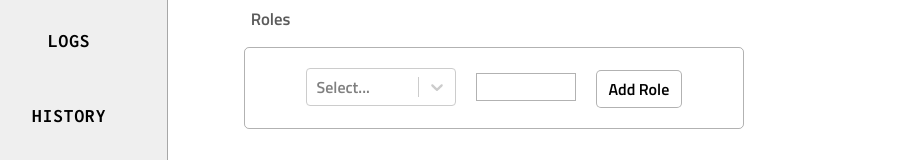
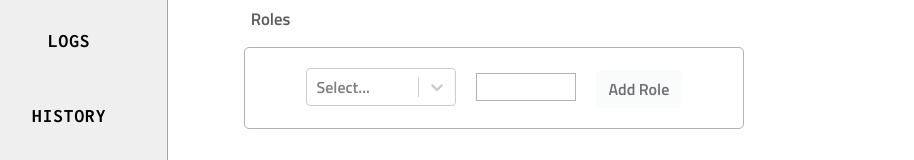
Before and after one commit to combatcovid19kgp/PPE_rationalizer_frontend, a React (Create React App) app: page /demand in a window 1280 px wide. Both pictures are taken after a click on the tab "OPD". Shown: the part 194-354 px from the top of the page, without its empty margins (14-928 px from the left). Built offline with nearby package versions, Linux system fonts and the light colour scheme.

Commit message:
added button functionality

```diff
--- a/src/component/demand/Role/role.css
+++ b/src/component/demand/Role/role.css
@@ -29,11 +29,13 @@
     margin: 0 10px;
 }
 
-.btn-outline-light:hover{
-    color: black;
-    border: rgb(38, 132, 255) solid 1px;
-    box-shadow: rgb(38, 132, 255) 0 0 0 1px ;
-}
+/*.btn-light:hover {*/
+/*    color: #212529;*/
+/*    background-color: #e2e6ea;*/
+/*    border: rgb(38, 132, 255) solid 1px;*/
+/*    box-shadow: rgb(38, 132, 255) 0 0 0 1px ;*/
+/*}*/
+
 
 .select-box{
     display: inline-block;
--- a/src/component/demand/Role/role.jsx
+++ b/src/component/demand/Role/role.jsx
@@ -29,7 +29,7 @@ class Role extends Component{
                 role : previousState.roleValue.value,
                 quantity : previousState.numValue,
             }],
-            roleValue: [],
+            roleValue: '',
             numValue: ''
         }))
     }
@@ -58,6 +58,7 @@ class Role extends Component{
                     </div>
             )
         });
+        let disabled = (this.state.numValue === '' || this.state.roleValue === '');
         return(
             <div className='flex-container'>
                 {cards}
@@ -68,7 +69,7 @@ class Role extends Component{
                     <div className='select-box1'>
                         <input type='Number' name='numValue' className='input' onChange={this.handleInput} value={this.state.numValue}/>
                     </div>
-                    <Button variant="outline-light" onClick={() =>this.handleClick()}>Add Role</Button>
+                    <Button variant="light" onClick={() =>this.handleClick()} disabled={disabled}>Add Role</Button>
                 </div>
             </div>
         )
```
